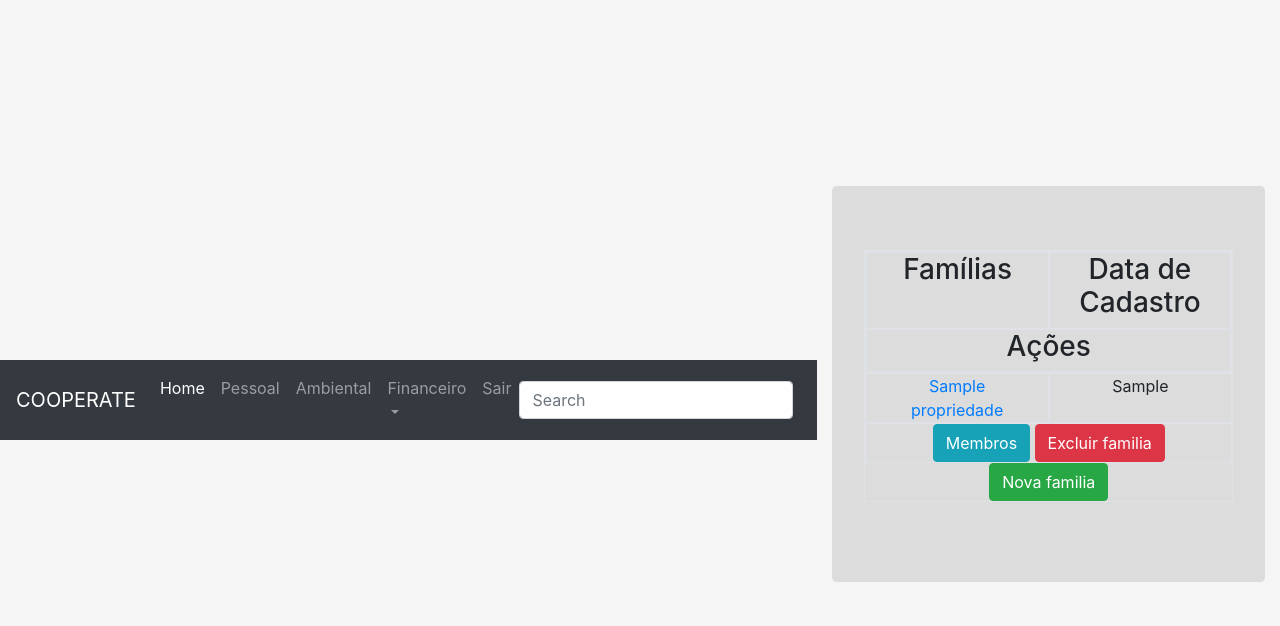
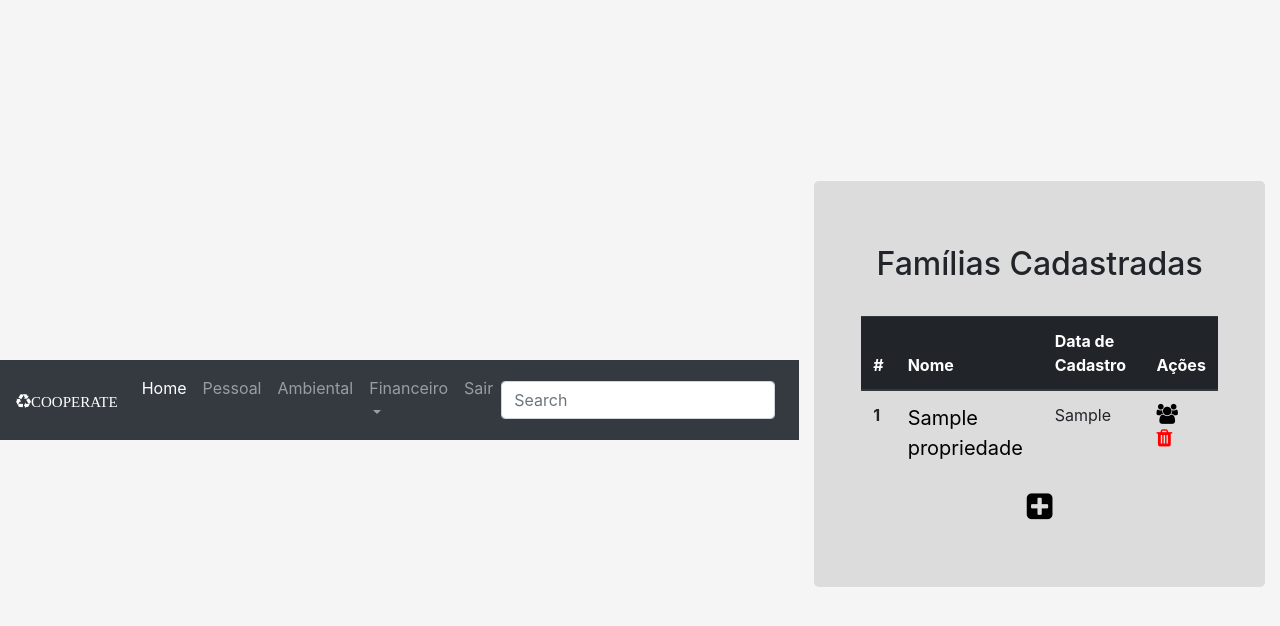
Before and after one commit to cooperate-p-i/Cooperate, a Django app: template apps/pessoal/templates/pessoal/familia_list.html in a window 1280 px wide. Shown: the top 626 px of the page. Run offline with Django 3.2, Linux system fonts and the light colour scheme; the template is opened without the code that fills it: most values are stand-ins (such as "Sample title", 1, 10 or a date in 2020); some libraries are stand-ins or nearby versions.

Commit message:
criação do dashboard

```diff
--- a/apps/ambiental/templates/ambiental/propriedade_detail.html
+++ b/apps/ambiental/templates/ambiental/propriedade_detail.html
@@ -17,11 +17,11 @@
        </div>
        <div class="row border">
            <div class="col-sm"> <h5>Área Total:</h5> </div>
-            <div class="col-sm"> {{ object.areaTotal}} </div>
+            <div class="col-sm"> {{ object.areaTotal}}m² </div>
        </div>
        <div class="row border">
            <div class="col-sm"> <h5>Área de Reserva:</h5> </div>
-           <div class="col-sm"> {{ object.areaReserva }} </div>
+           <div class="col-sm"> {{ object.areaReserva }}m² </div>
        </div>
        <div class="row border">
            <div class="col-sm"> <h5>Cultura Primaria:</h5> </div>
--- a/apps/core/templates/core/index.html
+++ b/apps/core/templates/core/index.html
@@ -1,4 +1,5 @@
 {% extends 'base.html' %}
+
 
 {% block main %}
  <div class="row">
--- a/apps/pessoal/templates/pessoal/familia_list.html
+++ b/apps/pessoal/templates/pessoal/familia_list.html
@@ -1,39 +1,42 @@
 {% extends 'base.html' %}
  {% block main %}
-  <div class="container border table">
+  <div class="container">
+       <h2 align="center">Famílias Cadastradas</h2>
+            <br>
 
-      <div class="row border">
-          <div class="col-sm border">
-              <h3>Famílias</h3>
-          </div>
-          <div class="col-sm border">
-              <h3>Data de Cadastro</h3>
-          </div>
-          <div class="col-sm border">
-              <h3>Ações</h3>
-          </div>
-      </div>
+         <table class="table">
+          <thead class="thead-dark">
+            <tr>
+              <th scope="col">#</th>
+              <th scope="col">Nome</th>
+              <th scope="col">Data de Cadastro</th>
+              <th scope="col">Ações</th>
+            </tr>
+          </thead>
 
-      {% for familia in object_list %}
-       <div class="row">
-        <div class="col-sm border">
-            <a href="{% url 'update_familia' familia.id%}"> {{ familia }}</a>
-        </div>
-        <div class="col-sm border">
-            <p> {{ familia.dataDeCadastro }}</p>
-        </div>
-        <div class="col-sm border">
-            <a href="{% url 'list_membro' familia.id %}" class="btn btn-info">Membros</a>
-            <a href="{% url 'delete_familia' familia.id %}" class="btn btn-danger">Excluir familia</a>
+        {% for familia in object_list %}
+          <tbody>
+            <tr>
+              <th scope="row">{{ familia.id }}</th>
+              <td> <a href="{% url 'update_familia' familia.id %}" style="color:black; font-size:20px"> {{ familia.nome }} </a> </td>
+              <td>{{ familia.dataDeCadastro }}</td>
+              <td>
+                  <a href="{% url 'list_membro' familia.id %}">
+                      <i class="fa fa-users" style="font-size:20px;color:black"></i>
+                  </a> &nbsp
+                  <a href="{% url 'delete_familia' familia.id %}">
+                      <i class="fa fa-trash" aria-hidden="true" style="color:red; font-size:20px"></i>
+                  </a>
+              </td>
+            </tr>
 
-        </div>
-       </div>
-      {% empty %}
-          Não há registros.
-      {% endfor %}
+          </tbody>
+       {% endfor %}
+    </table>
 
-      <a href="{% url 'create_famila' %}" class="btn btn-success">Nova familia</a>
 
   </div>
-
-  {% endblock %}
+    <a href="{% url 'create_famila' %}" style="color:black">
+      <i class="fa fa-plus-square" aria-hidden="true" style="font-size:30px;"></i>
+    </a>
+{% endblock %}
--- a/templates/base.html
+++ b/templates/base.html
@@ -13,7 +13,8 @@
     <link rel="stylesheet" href="{% static 'stick-footer.css' %}">
     <link rel="stylesheet" href="{% static 'style.css' %}">
     <link rel="stylesheet" href="{% static 'signin.css' %}">
-    <title>{% block title %}{% endblock %}</title>
+    <link rel="shortcut icon" type="image/png" href="{% static 'favicon.ico' %}"/>
+    <title>{% block title %}COOPERATE{% endblock %}</title>
 </head>
 <body>
 
--- a/templates/menu.html
+++ b/templates/menu.html
@@ -5,7 +5,7 @@
     <nav class="navbar navbar-expand-lg navbar-dark bg-dark">
 
       <!-- Navbar brand -->
-      <a class="navbar-brand" href="#">COOPERATE</a>
+      <a class="navbar-brand" href="#"><i class="fa fa-recycle" aria-hidden="true" style="font-size:15px">COOPERATE</i></a>
 
       <!-- Collapse button -->
       <button class="navbar-toggler" type="button" data-toggle="collapse" data-target="#basicExampleNav"
```
Also changed, not shown: apps/pessoal/templates/pessoal/familia_form.html (+10 -5 lines), apps/pessoal/templates/pessoal/membro_list.html (+26 -16 lines), templates/registration/login.html (+6 -4 lines), static/favicon.ico (added).
